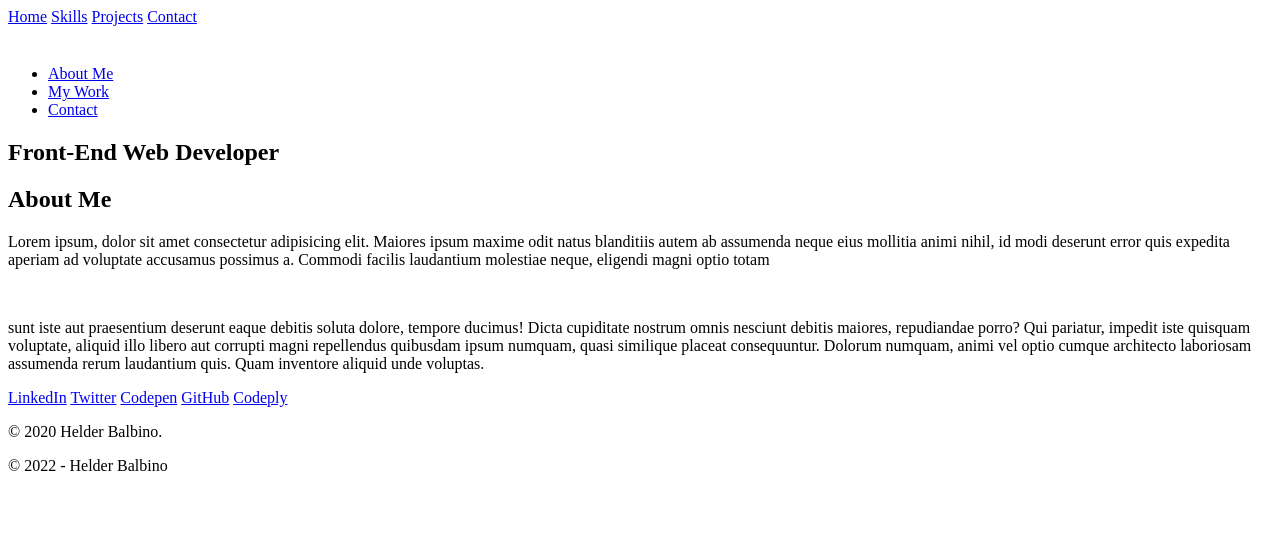
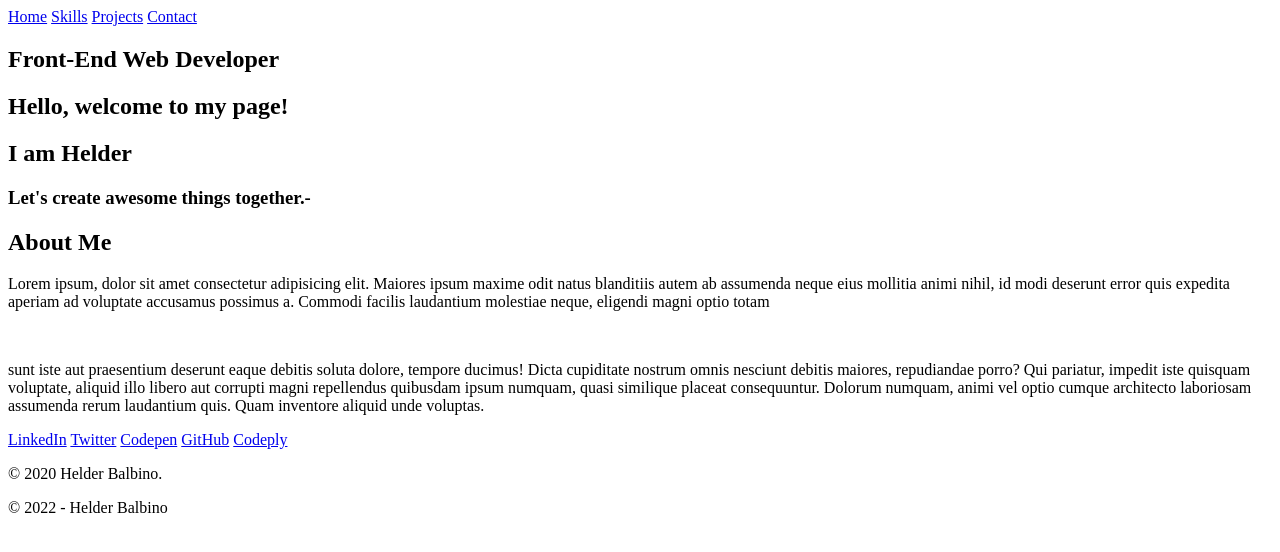
Before and after one commit to HelderBalbino/bootcamp-module-2-challenge, a plain HTML site: page index.htm in a window 1280 px wide. Drawn offline with Linux system fonts and the light colour scheme.

Commit message:
add top container

```diff
--- a/index.htm
+++ b/index.htm
@@ -22,29 +22,24 @@
     </div>
 
     <header>
-        <div>
-            <img src="" alt="">
-            <h1></h1>
-        </div>
-        <nav>
-            <ul>
-                <li>
-                    <a href="#about">About Me</a>
-                </li>
-                <li>
-                    <a href="#work">My Work</a>
-                </li>
-                <li>
-                    <a href="#footer-socials">Contact</a>
-                </li>
-            </ul>
-        </nav>
     </header>
 
 
     <section class="main-section">
         <div class="overlay">
             <h2>Front-End Web Developer</h2>
+        </div>
+
+        <!--############################## top container ##############################  -->
+        <div id="home" class="top-container">
+
+
+            <h2>Hello, welcome to my page!</h2>
+            <h1>I am Helder</h1>
+            <h3>Let's create awesome things together.-</h3>
+
+
+
         </div>
     </section>
 
```
